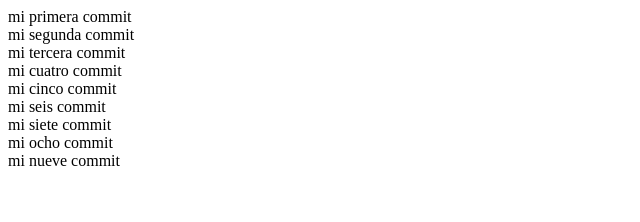
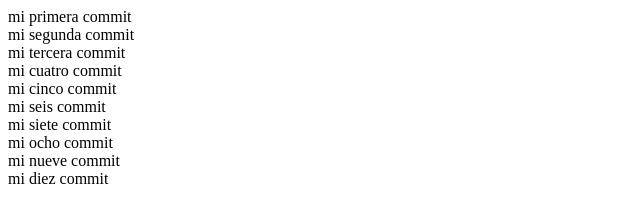
Before and after one commit to jcharris37/git__curso_j, a plain HTML site: page index.html in a window 1280 px wide. Shown: the whole page, without its empty margins (0-640 px from the left). Drawn offline with Linux system fonts and the light colour scheme.

Commit message:
ten commit

```diff
--- a/index.html
+++ b/index.html
@@ -15,5 +15,6 @@
     <div>mi siete commit</div>
     <div>mi ocho commit</div>
     <div>mi nueve commit</div>
+    <div>mi diez commit</div>
 </body>
 </html>
```
